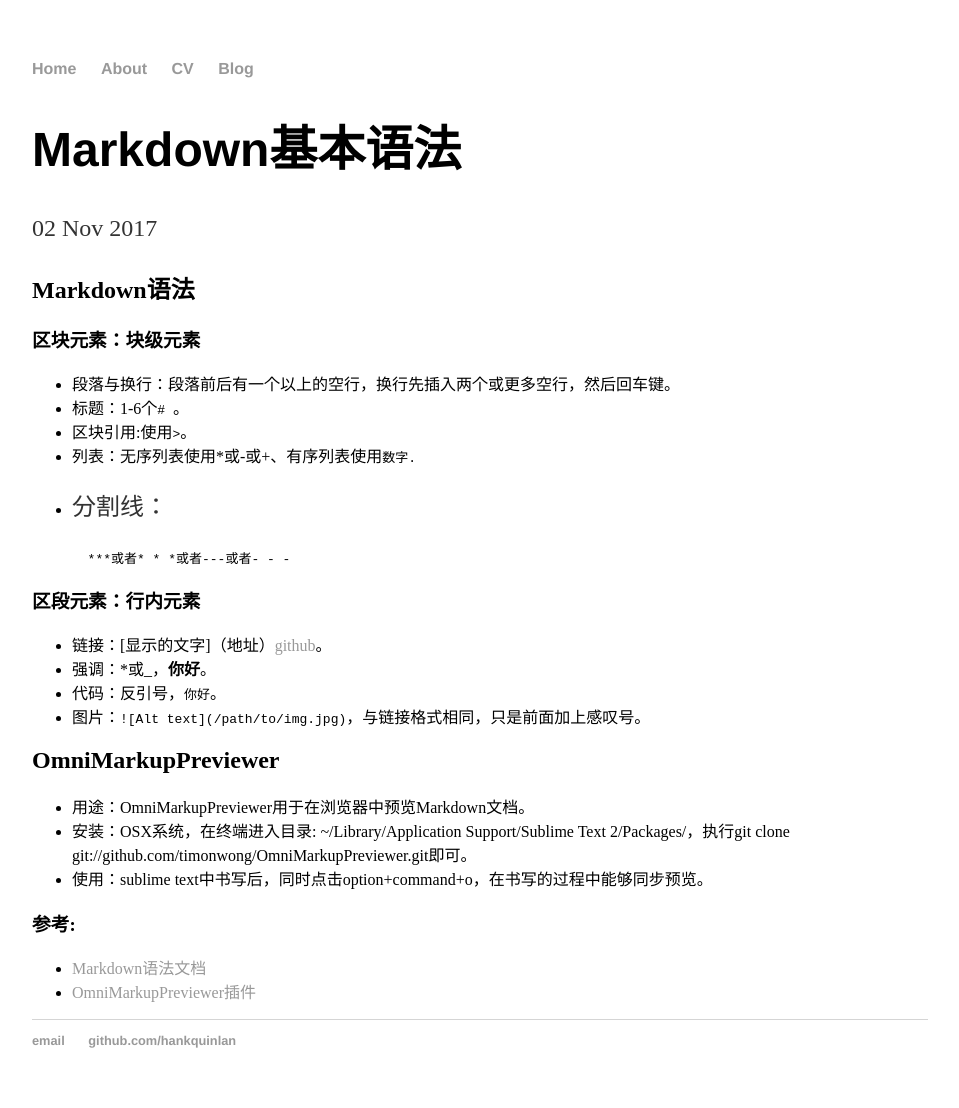
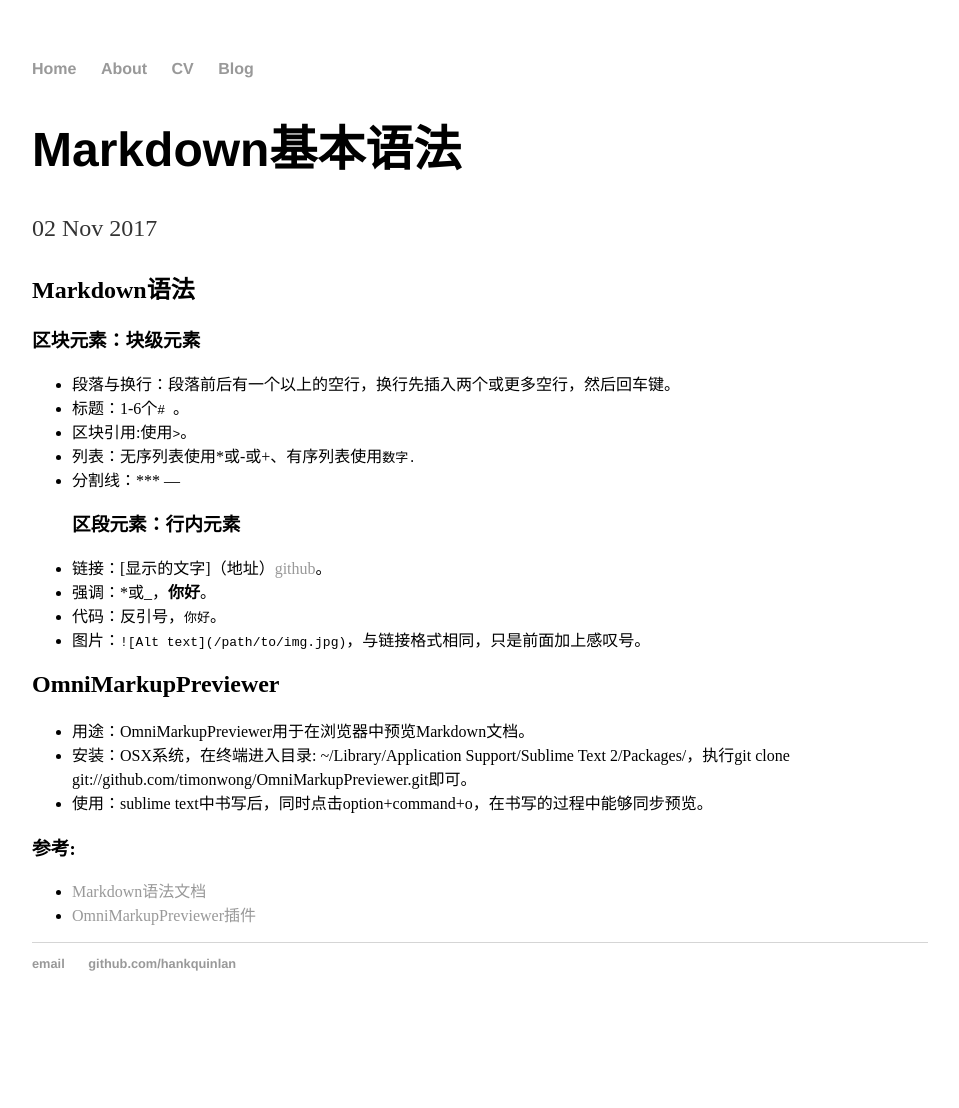
Before and after one commit to huangpuxiang/hpx.github.io, a Jekyll site: the page built from _posts/2017-11-02-Markdown基本语法.md, in a window 1280 px wide. Shown: the whole page, without its empty margins (160-1119 px from the left). Built offline with Jekyll 4.4.1, drawn with Linux system fonts in a browser that asks for light colours; our own code applies the rules of GitHub Pages for plain Markdown files; after the commit the page ends 1031 px from its top, so only the background shows below that.

Commit message:
Update 2017-11-02-Markdown基本语法.md

```diff
--- a/_posts/2017-11-02-Markdown基本语法.md
+++ b/_posts/2017-11-02-Markdown基本语法.md
@@ -4,10 +4,7 @@
 - 标题：1-6个`# `。
 - 区块引用:使用`>`。
 - 列表：无序列表使用*或-或+、有序列表使用`数字. `
-- 分割线：
-
-        ***或者* * *或者---或者- - -
-
+- 分割线：*** ---
 ### 区段元素：行内元素
 - 链接：[显示的文字]（地址）[github](https://github.com/)。
 - 强调：*或_，**你好**。
```
